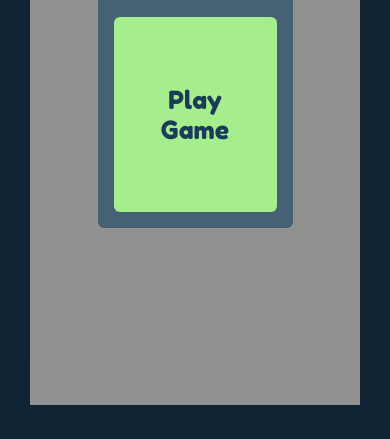
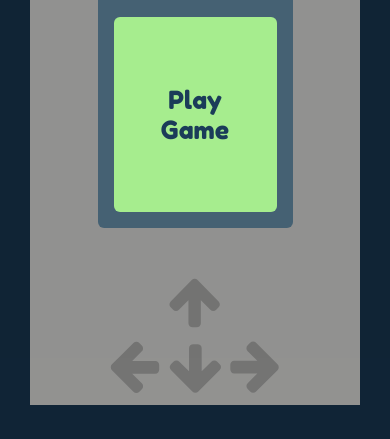
Before and after one commit to GabrielLomba/snake-game, a website built with webpack: page index.html in a window 390 px wide. Shown: the part 405-844 px from the top of the page. Built offline with nearby package versions, Linux system fonts and the light colour scheme; files whose address does not match are found by name.

Commit message:
added arrow controls to small screens

```diff
--- a/index.html
+++ b/index.html
@@ -17,9 +17,16 @@
   <audio id="bg" src="./src/sfx/bg2.mp3"></audio>
   <div id="container">
     <div class="top"><p class="m-0">press <span id="tip">spacebar</span> to speed up the game</p><h2 id="score">Score: <span id="points">0</span></h2></div>
+
     <div class="board">
       <div class="snake-head"></div>
       <div class="snake-food" id="food"></div>
+      <div class="mobile-controls">
+          <div class="btn-up"><img src="dist/images/Arrow.svg" alt="arrow up"></div>
+          <div class="btn-down"><img src="dist/images/Arrow.svg" alt="arrow down"></div>
+          <div class="btn-left"><img src="dist/images/Arrow.svg" alt="arrow left"></div>
+          <div class="btn-right"><img src="dist/images/Arrow.svg" alt="arrow right"></div>
+        </div>
     </div>
 
     <div class="cover">
@@ -29,6 +36,7 @@
         <button class="highest-scores" id="submitScoreBtn">Submit score</button>
         <button class="again">Play Again</button>
       </div>
+
       <div class="highest-scores-box">
         <h1 class="title">Highest Scores</h1>
         <div class="score-entries"></div>
@@ -40,6 +48,9 @@
           <button type="button" name="soundBtn" class="soundBtn"><img src="./dist/images/sound.svg" alt="" id="sound"></button>
       </div>
     </div>
+
+
+
   </div>
   <script src="./dist/main.js"></script>
 </body>
--- a/styles.css
+++ b/styles.css
@@ -283,7 +283,6 @@ body, html {
 .m-5{
   margin: 5px;
 }
-
 .soundBtn{
   background: none;
   border: 0px;
@@ -298,6 +297,9 @@ body, html {
 }
 #sound{
   width: 100%;
+}
+.mobile-controls{
+  display: none;
 }
 
 @media screen and (max-width: 1000px) {
@@ -332,5 +334,36 @@ body, html {
   .start-box{
     padding-bottom: 1em;
   }
+  .mobile-controls{
+    display: grid;
+    width: 45vw;
+    height: 30vw;
+    position: absolute;
+    bottom: 15px;
+    margin: 0 auto;
+    left: 0;
+    right: 0;
+    grid-template-areas: ". arrUp ."
+                          "arrLeft arrDown arrRight";
+    grid-template-columns: 1fr 1fr 1fr;
+    grid-template-rows: 1fr 1fr;
+    opacity: 0.2;
+    z-index: 1;
+  }
+  .btn-up{
+    grid-area: arrUp
+  }
+  .btn-down{grid-area: arrDown;
+    transform-origin: center;
+    transform: rotate(180deg)
+  }
+  .btn-left{grid-area: arrLeft;
+    transform-origin: center;
+    transform: rotate(-90deg)
+  }
+  .btn-right{grid-area: arrRight;
+    transform-origin: center;
+    transform: rotate(90deg)
+  }
 
 }
```
Also changed, not shown: dist/images/Arrow.svg (added), dist/styles.min.css.
